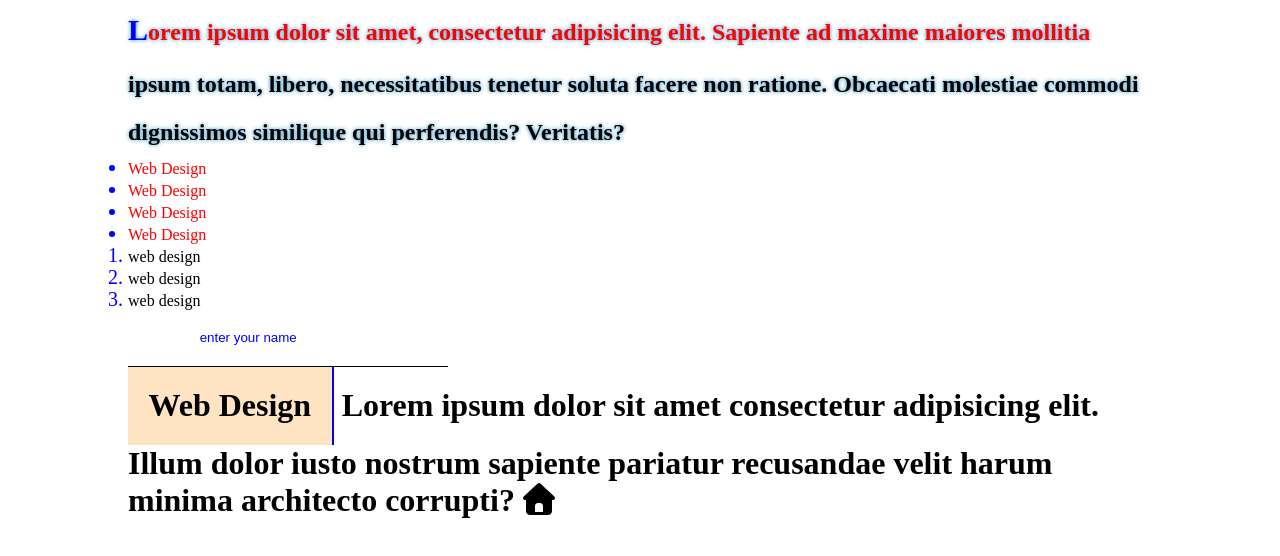
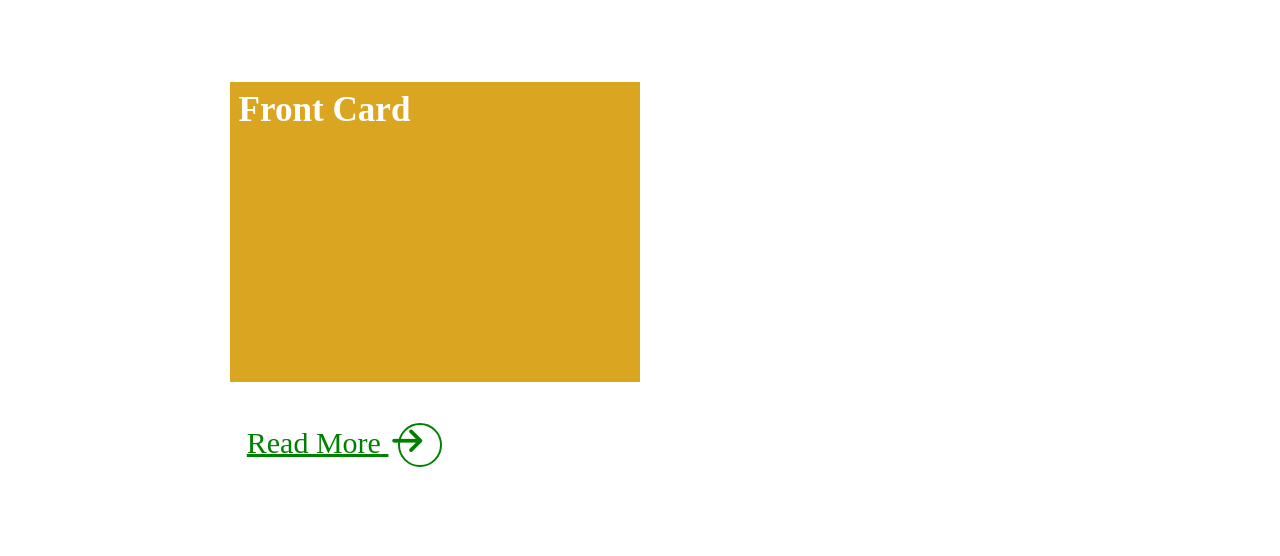
Before and after one commit to Hussein-M-H/Hussein-Mohammed-summer-G13, a plain HTML site: page session8/index.html in a window 1280 px wide. Drawn offline with Linux system fonts and the light colour scheme.

Commit message:
session 8

```diff
--- a/session8/css/style.css
+++ b/session8/css/style.css
@@ -1,156 +1,185 @@
 /* reset style */
-*{
+* {
     margin: 0;
     padding: 0;
     box-sizing: border-box;
 }
 
 /* global style */
-.container{
+.container {
     width: 80%;
     margin: auto;
+    perspective: 1500px;
 }
 
-.d-flex{
+.d-flex {
     display: flex;
     flex-wrap: wrap;
 }
-.justify-content-between{
+
+.justify-content-between {
     justify-content: space-between;
 }
-.w-45{
+
+.w-45 {
     width: 45%;
 }
-.w-100{
+
+.w-100 {
     width: 100%;
 }
-.position-relative{
+
+.position-relative {
     position: relative;
 }
 
+.bg-white {
+    background-color: white;
+
+}
+
+.bg-teal {
+    background-color: teal;
+    color: white;
+}
+
 /* custom style */
-form{
+form {
     margin-top: 4%;
     border: 6px solid red;
     outline: 6px solid blue;
     padding: 3%;
 }
-input{
+
+input {
     padding: 2% 7%;
     border: 0;
     border-bottom: 1px solid;
 }
 
-.icon-position-absolute{
+.icon-position-absolute {
     position: absolute;
     left: 1%;
     top: 25%;
     font-size: 19px;
 }
 
-input:focus{
+input:focus {
     outline: 0;
     border-color: blue;
 }
 
-input:disabled{
+input:disabled {
     border: 2px solid red;
 }
-input:checked{
+
+input:checked {
     width: 20px;
     height: 20px;
     /* background-color: red; */
 }
 
-a{
+a {
     font-size: 30px;
     margin-top: 3%;
     display: inline-block;
 }
-a:link{
+
+a:link {
     color: red;
 }
-a:visited{
+
+a:visited {
     color: green;
 }
-a:active{
+
+a:active {
     color: lightblue;
 }
 
-.custom-div{
-    margin: 2% ;
+.custom-div {
+    margin: 2%;
 }
 
-.custom-div p:first-child{
+.custom-div p:first-child {
     color: red;
 }
-.custom-div p:last-child{
+
+.custom-div p:last-child {
     color: blue;
 }
-.custom-div p:nth-child(2){
+
+.custom-div p:nth-child(2) {
     color: green;
     font-size: 20px;
 }
-table{
+
+table {
     width: 100%;
     border: 2px solid lightgray;
     border-collapse: collapse;
 }
 
-td , th{
+td,
+th {
     border: 2px solid lightgray;
     padding: 1%;
 }
-th{
+
+th {
     background-color: black;
     color: white;
 }
+
 /* num , odd , even */
 tr:nth-child(odd) {
     background-color: rgb(237, 237, 237);
 }
+
 tr:nth-child(even) {
-    background-color:lightblue;
+    background-color: lightblue;
 }
 
-tr:nth-child(odd):hover{
+tr:nth-child(odd):hover {
     background-color: lightcoral;
 }
 
 
 /* pseudo element */
-h2{
+h2 {
     line-height: 2;
     text-shadow: 0px 0px 4px #2890c7;
 }
-h2::first-letter{
+
+h2::first-letter {
     font-size: 30px;
     color: blue;
 }
 
-h2::first-line{
+h2::first-line {
     color: red;
 }
 
-ul{
+ul {
     color: red;
 }
 
-::marker{
+::marker {
     color: blue;
     font-size: 20px;
 }
-::selection{
+
+::selection {
     background-color: goldenrod;
     color: white;
 }
 
-::placeholder{
+::placeholder {
     color: blue;
 }
 
 
-h1::before{
+h1::before {
     content: "Web Design";
     background: bisque;
     padding: 2%;
@@ -158,7 +187,117 @@ h1::before{
     border-right: 2px solid blue;
 }
 
-h1::after{
+h1::after {
     content: "\f015";
     font-family: 'Font Awesome 7 Free';
 }
+
+.card-transform {
+    margin-top: 5%;
+    width: 30%;
+    padding: 1%;
+    box-shadow: 0px 0px 5px 4px lightgray;
+    transition: 1s;
+    /* transform: translateY(100%); */
+}
+
+.card-transform:hover {
+    transform: translateX(100px);
+    transform: translateX(-100px);
+    transform: translateX(100%);
+    transform: translateX(-100%);
+    transform: translateY(100px);
+    transform: translateY(-100px);
+    transform: translateY(100%);
+    transform: translateY(0%);
+    transform: translate(100%, 50%);
+    transform: rotateX(180deg);
+    transform: rotateY(180deg);
+    transform: rotate(-180deg);
+    transform: skewX(50deg);
+    transform: skewY(-50deg);
+    transform: scaleX(1.5);
+    transform: scaleX(.5);
+    transform: scaleX(0);
+    transform: scaleY(2);
+    transform: scaleY(0);
+    transform: scale(1.5);
+    /* transform:  */
+    /* matrix(scaleX , skewY , skewX , scaleY , translaX , translateY); */
+    transform: matrix(1.5, 0, 0.5, 0.5, 200, 100);
+
+    transform: rotateY(180deg) translateX(-200px);
+}
+
+.flip-card {
+    width: 50%;
+    perspective: 1000px;
+    margin-top: 10%;
+}
+.flip-body{
+    /* perspective: 1000px; */
+    position: relative;
+    transform-style: preserve-3d;
+    transition: 2s;
+}
+.bg-gold{
+    background-color: goldenrod;
+}
+.flip-front , .flip-back {
+    padding: 2%;
+    color: white;
+    font-size: 30px;
+    /* margin: 5% auto; */
+     height: 300px;
+}
+.flip-front{
+    backface-visibility: hidden;
+}
+.flip-back{
+    position: absolute;
+    top: 0;
+    width: 100%;
+    transform: rotateY(180deg);
+    backface-visibility: hidden;
+}
+.flip-card:hover .flip-body{
+    transform: rotateY(180deg);
+}
+
+.card:hover .card-side{
+
+}
+
+.card:hover .hr{
+
+}
+
+.custom-icon{
+    display: inline-block;
+    position: relative;
+    padding: 2%;
+}
+
+.custom-icon i{
+    /* border: 2px solid ; */
+    padding: 2%;
+    border-radius: 50%;
+}
+
+.custom-icon::after{
+    content: "";
+    width: 40px;
+    height: 40px;
+    border: 2px solid;
+    border-radius: 50%;
+    position: absolute;
+    right: 0;
+    transition: 1s;
+
+}
+.custom-icon:hover::after{
+    width: 100%;
+    border-radius: 7px;
+    height: 100%;
+
+}
--- a/session8/index.html
+++ b/session8/index.html
@@ -97,28 +97,62 @@
         </table> -->
         <!--------------- pseudo element  ----------------- -->
 
-        <h2>
+        <!-- <h2>
             Lorem ipsum dolor sit amet, consectetur adipisicing elit. Sapiente ad maxime maiores mollitia ipsum totam,
             libero, necessitatibus tenetur soluta facere non ratione. Obcaecati molestiae commodi dignissimos similique
             qui perferendis? Veritatis?
-        </h2>
-        <ul>
+        </h2> -->
+        <!-- <ul>
             <li>Web Design</li>
             <li>Web Design</li>
             <li>Web Design</li>
             <li>Web Design</li>
-        </ul>
-        <ol>
+        </ul> -->
+        <!-- <ol>
             <li>web design</li>
             <li>web design</li>
             <li>web design</li>
-        </ol>
-        <input type="text" placeholder="enter your name" name="" id="">
+        </ol> -->
+        <!-- <input type="text" placeholder="enter your name" name="" id=""> -->
 
-        <h1>
+        <!-- <h1>
             Lorem ipsum dolor sit amet consectetur adipisicing elit. Illum dolor iusto nostrum sapiente pariatur
             recusandae velit harum minima architecto corrupti?
-        </h1>
+        </h1> -->
+
+        <!--------------- transform 2d  ----------------- -->
+        <!-- <div class="d-flex">
+            <div class="card-transform bg-white">
+                <p>Lorem ipsum dolor sit amet consectetur adipisicing elit. Odit laboriosam corporis unde quidem sunt
+                    veritatis, quasi repellendus eos! Quod, rerum.</p>
+            </div>
+             <div class="card-transform bg-teal">
+                <p>Lorem ipsum dolor sit amet consectetur adipisicing elit. Odit laboriosam corporis unde quidem sunt
+                    veritatis, quasi repellendus eos! Quod, rerum.</p>
+            </div>
+
+        </div> -->
+
+        <!--------------- transform 3d  ----------------- -->
+        <div class="container">
+            <div class="flip-card">
+                <div class="flip-body">
+                    <div class="flip-front bg-gold">
+                        <h3>Front Card</h3>
+                    </div>
+                    <div class="flip-back bg-teal">
+                        <h3>Back Card</h3>
+                    </div>
+                </div>
+            </div>
+        </div>
+
+        <div class="container">
+            <a href="" class="custom-icon">
+                <span>Read More</span>
+                <i class="fa-solid fa-arrow-right"></i>
+            </a>
+        </div>
     </div>
 
 </body>
```
Lines whose indentation alone changed are shown as unchanged.
